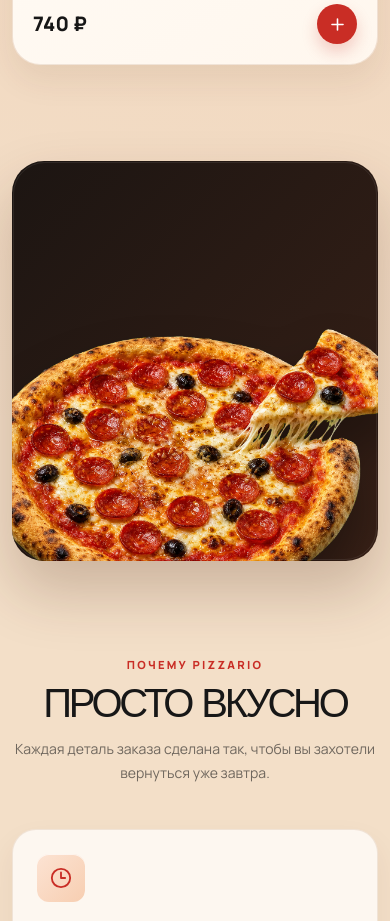
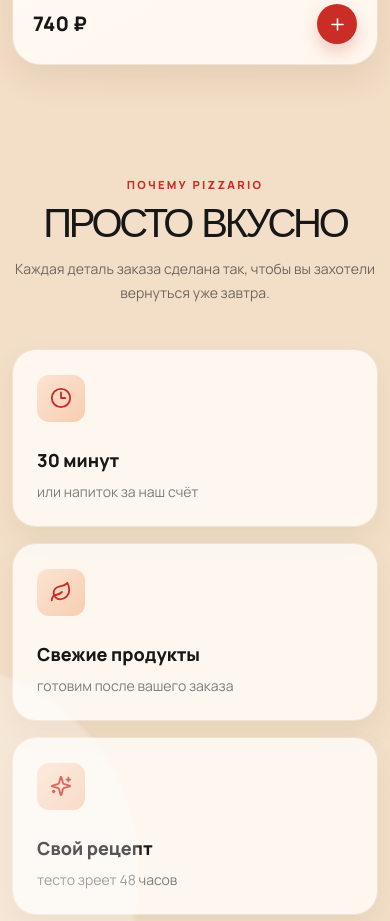
Before and after one commit to WitchcraftIT/pizzario-landing, a React (Vite) app: page / in a window 390 px wide. Shown: the part 4100-5021 px from the top of the page. Built offline with nearby package versions, Linux system fonts and the light colour scheme; the HTML template or start-up script is replaced by a standard one.

Commit message:
Remove brand story section

```diff
--- a/src/App.jsx
+++ b/src/App.jsx
@@ -2,7 +2,6 @@ import { useEffect, useMemo, useState } from 'react'
 import Header from './components/Header'
 import Hero from './components/Hero'
 import PopularMenu from './components/PopularMenu'
-import ComboSection from './components/ComboSection'
 import Benefits from './components/Benefits'
 import DeliveryForm from './components/DeliveryForm'
 import Reviews from './components/Reviews'
@@ -22,5 +21,5 @@ export default function App() {
   const remove = id => setCart(current => current.filter(item => item.id !== id))
   const count = cart.reduce((sum,item) => sum + item.qty, 0)
   const total = useMemo(() => cart.reduce((sum,item) => sum + item.price * item.qty, 0), [cart])
-  return <main><Header count={count} onCart={() => setCartOpen(true)}/><Hero pizza={featured} pizzas={pizzas} onSelect={setFeatured} onAdd={addToCart}/><PopularMenu pizzas={pizzas} onAdd={addToCart}/><ComboSection/><Benefits/><DeliveryForm/><Reviews/><Footer/><CartDrawer open={cartOpen} onClose={() => setCartOpen(false)} items={cart} onChange={changeQty} onRemove={remove} total={total}/></main>
+  return <main><Header count={count} onCart={() => setCartOpen(true)}/><Hero pizza={featured} pizzas={pizzas} onSelect={setFeatured} onAdd={addToCart}/><PopularMenu pizzas={pizzas} onAdd={addToCart}/><Benefits/><DeliveryForm/><Reviews/><Footer/><CartDrawer open={cartOpen} onClose={() => setCartOpen(false)} items={cart} onChange={changeQty} onRemove={remove} total={total}/></main>
 }
--- a/src/components/ComboSection.jsx
+++ /dev/null
@@ -1,11 +0,0 @@
-import { premiumHeroImage } from '../data/pizzas'
-
-export default function ComboSection() {
-  return <section id="approach" className="px-3 py-10 sm:px-6 sm:py-20">
-    <div className="craft-section relative mx-auto max-w-[1360px] overflow-hidden rounded-[32px]">
-      <div className="craft-visual relative min-h-[400px] sm:min-h-[500px]">
-        <figure className="craft-pizza-single"><img src={premiumHeroImage} alt="Аппетитная пицца с приподнятым кусочком" /></figure>
-      </div>
-    </div>
-  </section>
-}
--- a/src/components/Header.jsx
+++ b/src/components/Header.jsx
@@ -4,7 +4,6 @@ import { useState } from 'react'
 
 const links = [
   { label: 'Меню', href: '#menu' },
-  { label: 'Подход', href: '#approach' },
   { label: 'Почему мы', href: '#benefits' },
   { label: 'Доставка', href: '#delivery' },
   { label: 'Отзывы', href: '#reviews' },
--- a/src/index.css
+++ b/src/index.css
@@ -41,11 +41,6 @@ button { cursor: pointer; }
 .size-badge { border: 1px solid rgba(119,72,39,.10); background: rgba(255,255,255,.9); box-shadow: 0 5px 12px rgba(68,34,17,.09); backdrop-filter: blur(8px); }
 .add-button { box-shadow: 0 8px 16px rgba(201,45,37,.22); transition: transform .2s ease, background .2s ease, box-shadow .2s ease; }
 .add-button:hover { transform: rotate(90deg) scale(1.07); background: #171717; box-shadow: 0 10px 20px rgba(23,23,23,.16); }
-.craft-section { background: linear-gradient(135deg, #1c1512, #392117); box-shadow: 0 30px 60px rgba(67,30,12,.23); }
-.craft-section::after { content: ''; position: absolute; inset: 1px; border: 1px solid rgba(255,255,255,.08); border-radius: inherit; pointer-events: none; }
-.craft-visual { pointer-events: none; }
-.craft-pizza-single { position: absolute; bottom: -22%; left: 50%; width: min(680px, 72%); margin: 0; filter: drop-shadow(0 30px 24px rgba(0,0,0,.35)); transform: translateX(-50%); }
-.craft-pizza-single img { display: block; width: 100%; height: auto; }
 .benefit-card { border: 1px solid rgba(170,112,70,.15); background: rgba(255,253,250,.8); box-shadow: 0 14px 30px rgba(82,42,20,.07); transition: transform .25s ease, box-shadow .25s ease, border-color .25s ease; }
 .benefit-card:hover { transform: translateY(-5px); border-color: rgba(201,45,37,.28); box-shadow: 0 20px 36px rgba(82,42,20,.12); }
 .benefit-icon { background: linear-gradient(135deg,#fce3d3,#f7ceb1); box-shadow: inset 0 1px 0 rgba(255,255,255,.7); }
@@ -63,5 +58,5 @@ button { cursor: pointer; }
 @keyframes header-arrive { from { opacity: 0; transform: translateY(-12px); filter: blur(6px); } to { opacity: 1; transform: translateY(0); filter: blur(0); } }
 @keyframes halo-breathe { 0%,100% { opacity: .8; } 50% { opacity: 1; } }
 @keyframes copy-fade { from { opacity: 0; } to { opacity: 1; } }
-@media (max-width: 640px) { .hero-stage { min-height: 640px; } .hero-title { top: 106px; width: calc(100% - 40px); white-space: normal; font-size: clamp(2.55rem, 12vw, 4.1rem); } .hero-description { top: 198px; font-size: .75rem; line-height: 1rem; } .hero-pizza-wrapper { left: calc(50% + 6px); width: min(680px, 96vw); bottom: 8%; } .hero-halo { width: 92%; height: 35%; } .craft-pizza-single { bottom: -10%; width: 116%; } }
+@media (max-width: 640px) { .hero-stage { min-height: 640px; } .hero-title { top: 106px; width: calc(100% - 40px); white-space: normal; font-size: clamp(2.55rem, 12vw, 4.1rem); } .hero-description { top: 198px; font-size: .75rem; line-height: 1rem; } .hero-pizza-wrapper { left: calc(50% + 6px); width: min(680px, 96vw); bottom: 8%; } .hero-halo { width: 92%; height: 35%; } }
 @media (prefers-reduced-motion: reduce) { *, *::before, *::after { scroll-behavior: auto !important; animation-duration: .01ms !important; animation-iteration-count: 1 !important; transition-duration: .01ms !important; } }
```
